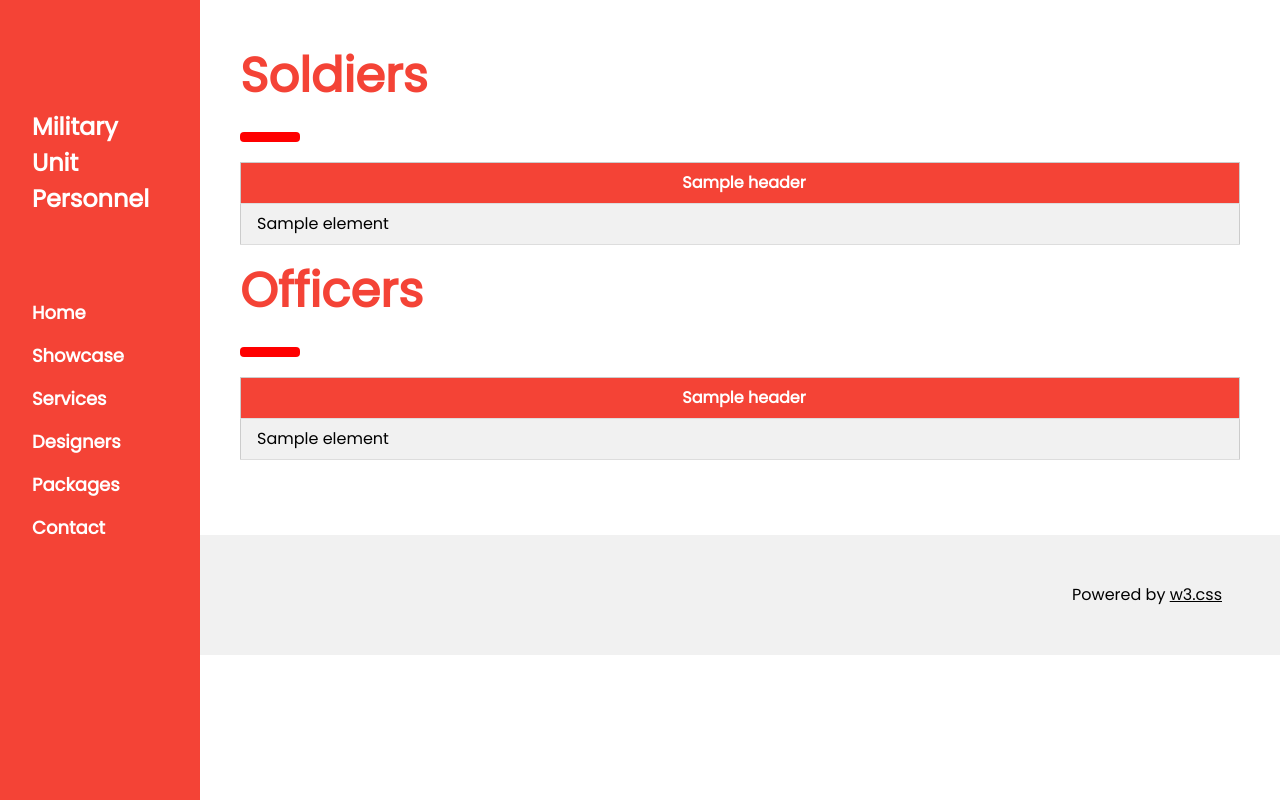
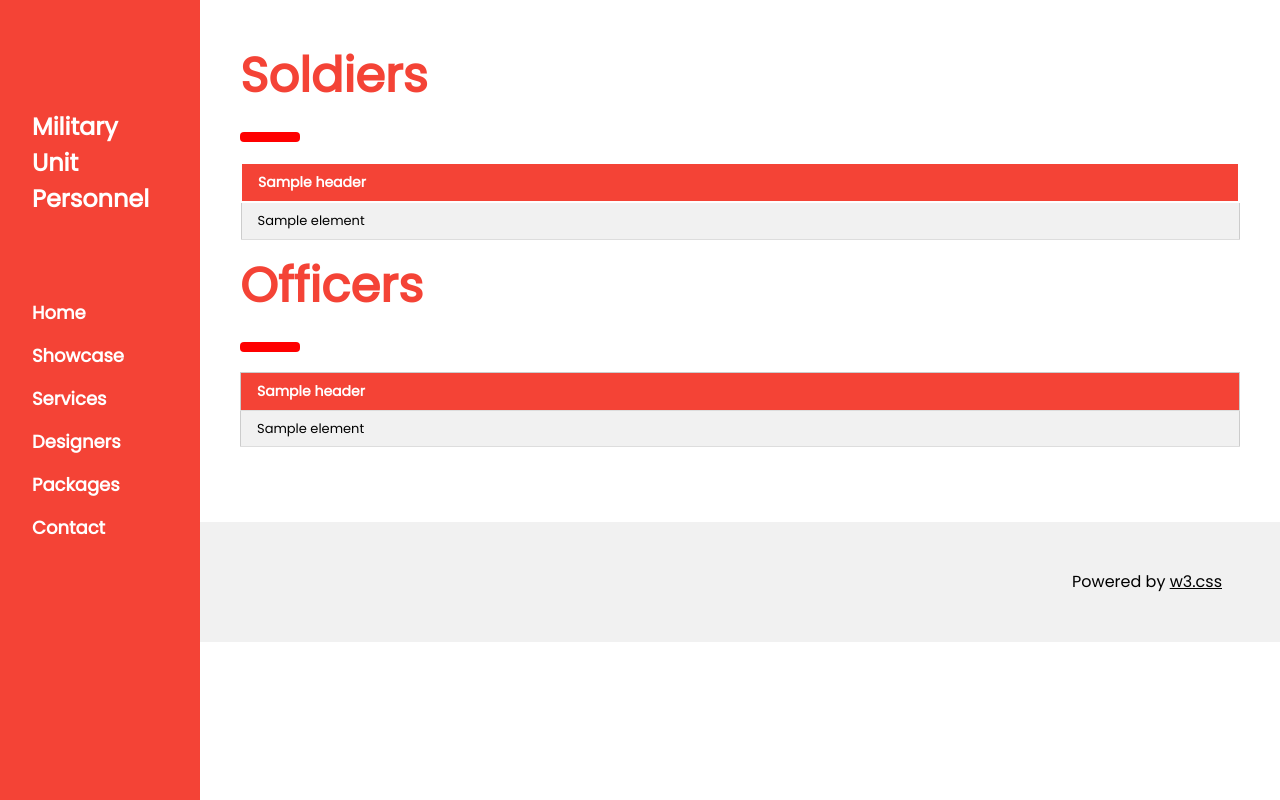
Before and after one commit to Khalid-Tarek/MUP, a Flask app: template src/templates/index.html in a window 1280 px wide. Run offline with Flask 3, Linux system fonts and the light colour scheme; the template is opened without the code that fills it: most values are stand-ins (such as "Sample title", 1, 10 or a date in 2020); parts of the project's set-up code (start-up, migrations or seed data) failed here and were passed over.

Commit message:
table visual fixes

```diff
--- a/src/templates/index.html
+++ b/src/templates/index.html
@@ -7,10 +7,13 @@
 <link rel="stylesheet" href="https://www.w3schools.com/w3css/4/w3.css">
 <link rel="stylesheet" href="https://fonts.googleapis.com/css?family=Poppins">
 <style>
-body,h1,h2,h3,h4,h5 {font-family: "Poppins", sans-serif}
-body {font-size:16px;}
-.w3-half img{margin-bottom:-6px;margin-top:16px;opacity:0.8;cursor:pointer}
-.w3-half img:hover{opacity:1}
+  body,h1,h2,h3,h4,h5 {font-family: "Poppins", sans-serif;}
+  body {font-size:16px;}
+
+  .sticky-header-row {position: sticky; top: -1px;}
+
+  .table-header {text-align: center; font-size: 14px;}
+  .table-body {font-size: 13px;}
 </style>
 </head>
 <body>
@@ -53,16 +56,16 @@
 
   <div class="w3-responsive" style="max-height: 400px;">
     <table class="w3-table-all w3-hoverable">
-      <tr class="w3-red" style="position: sticky; top: -1px;">
+      <tr class="w3-red sticky-header-row">
         {% for header in soldiers_table_headers %}
-        <th style="text-align: center;"> {{header}} </th>
+        <th class="table-header" style="border: 2px solid #ffffffff;"> {{header}} </th>
         {% endfor %}
       </tr>
 
       {% for row in soldiers_table_rows %}
       <tr>
         {% for element in row %}
-        <td> {{element}} </td>
+        <td class="table-body"> {{element}} </td>
         {% endfor %}
       </tr>
       {% endfor %}
@@ -76,16 +79,16 @@
 
   <div class="w3-responsive" style="max-height: 400px;">
     <table class="w3-table-all w3-hoverable">
-      <tr class="w3-red">
+      <tr class="w3-red sticky-header-row">
         {% for header in officers_table_headers %}
-        <th style="text-align: center;"> {{header}} </th>
+        <th class="table-header"> {{header}} </th>
         {% endfor %}
       </tr>
 
       {% for row in officers_table_rows %}
       <tr>
         {% for element in row %}
-        <td> {{element}} </td>
+        <td class="table-body"> {{element}} </td>
         {% endfor %}
       </tr>
       {% endfor %}
```
Also changed, not shown: 1 other file.
